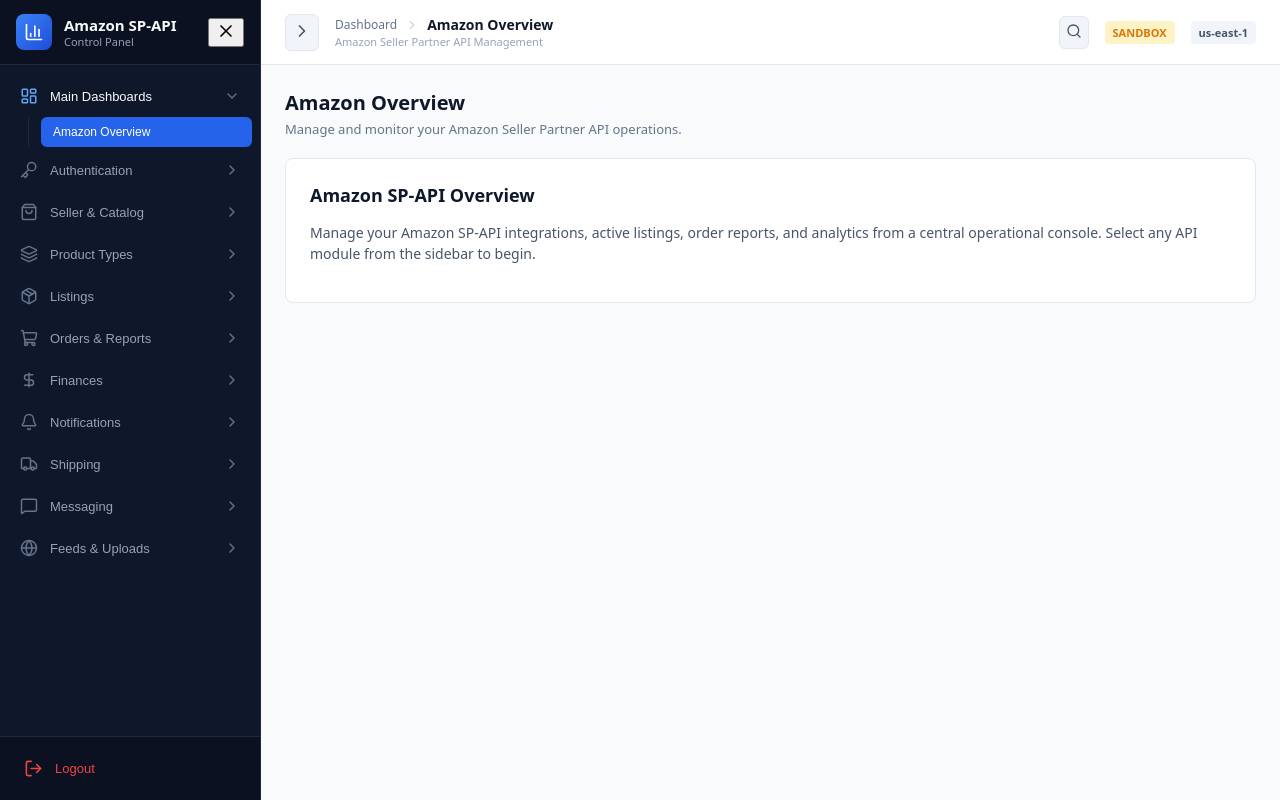
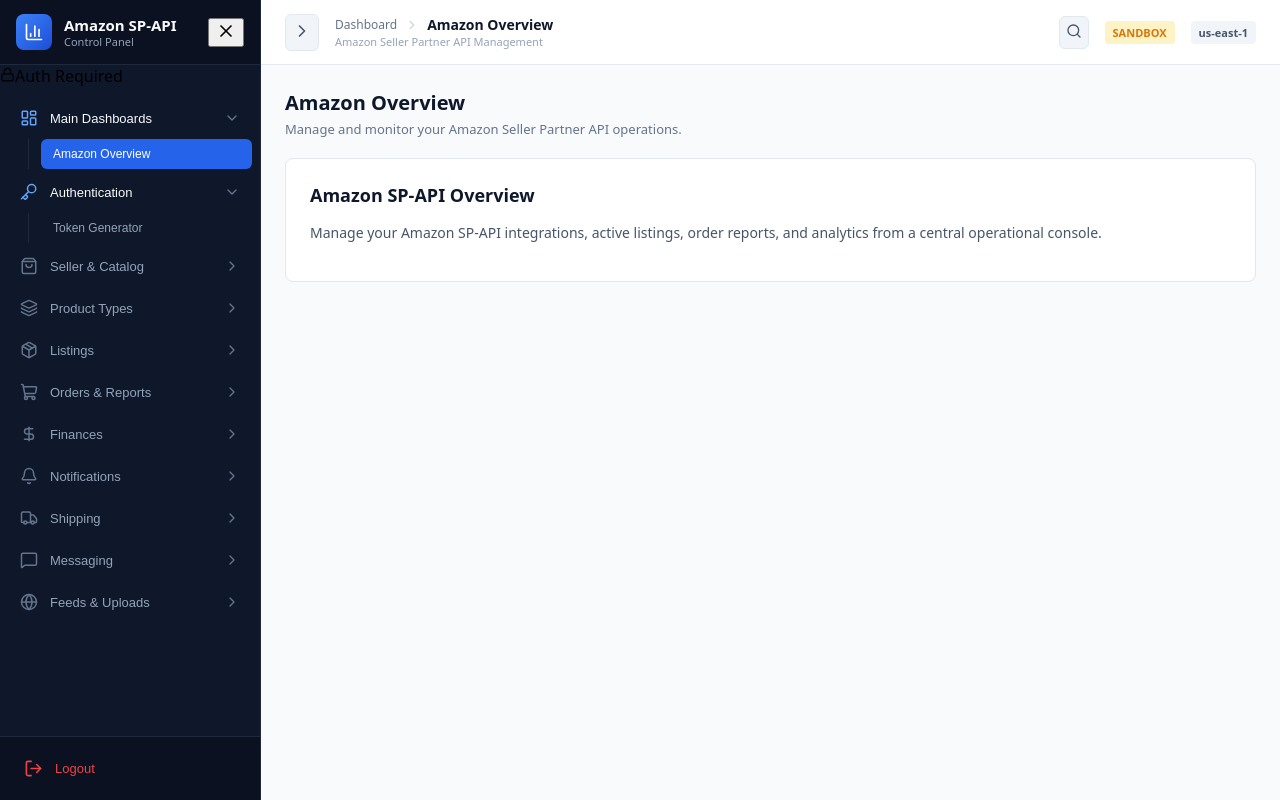
Before and after one commit to sherfuddinkhan/Dashboard-view-of-sales, a React (Create React App) app: page /marketplaces/amazon in a window 1280 px wide. Built offline with nearby package versions, Linux system fonts and the light colour scheme.

Commit message:
done 007

```diff
--- a/src/components/Amazon/AmazonDashboard.jsx
+++ b/src/components/Amazon/AmazonDashboard.jsx
@@ -1,9 +1,9 @@
-import React, { useState } from "react";
+import React, { useState, useEffect } from "react";
 import {
   BarChart3, Key, ShoppingBag, Layers,
   Package, ShoppingCart, DollarSign, Bell, Truck,
   MessageSquare, Globe, ChevronDown, ChevronRight, LayoutDashboard,
-  Menu, X, Search, LogOut
+  Menu, X, Search, LogOut, CheckCircle2, Lock
 } from "lucide-react";
 
 import "./AmazonDashboard.css";
@@ -45,13 +45,12 @@
 import ProductPricing from "./Listings APIs/ProductPricing";
 import Inventory from "./Pricing APIs/Inventory";
 
-// Inline Overview Component
 const AmazonOverview = () => (
   <div className="amazon-overview-card">
     <h2>Amazon SP-API Overview</h2>
     <p>
       Manage your Amazon SP-API integrations, active listings, order reports, and analytics
-      from a central operational console. Select any API module from the sidebar to begin.
+      from a central operational console.
     </p>
   </div>
 );
@@ -60,9 +59,19 @@
   const [activeTab, setActiveTab] = useState("amazon-dashboard");
   const [sidebarOpen, setSidebarOpen] = useState(true);
 
+  // Global Authentication State
+  const [accessToken, setAccessToken] = useState("");
+  const [awsAccessKey, setAwsAccessKey] = useState("");
+  const [awsSecretKey, setAwsSecretKey] = useState("");
+  const [region, setRegion] = useState("us-east-1");
+  const [environment, setEnvironment] = useState("sandbox");
+  const [marketplaceIds, setMarketplaceIds] = useState("ATVPDKIKX0DER");
+
+  const isAuthenticated = Boolean(accessToken && accessToken.trim() !== "");
+
   const [expanded, setExpanded] = useState({
     dashboards: true,
-    auth: false,
+    auth: true,
     seller: false,
     product: false,
     listings: false,
@@ -74,13 +83,24 @@
     feeds: false,
   });
 
-  // Global State Props
-  const [accessToken, setAccessToken] = useState("");
-  const [awsAccessKey, setAwsAccessKey] = useState("");
-  const [awsSecretKey, setAwsSecretKey] = useState("");
-  const [region, setRegion] = useState("us-east-1");
-  const [environment, setEnvironment] = useState("sandbox");
-  const [marketplaceIds, setMarketplaceIds] = useState("ATVPDKIKX0DER");
+  // Automatically expand ALL sidebar categories when authentication succeeds
+  useEffect(() => {
+    if (isAuthenticated) {
+      setExpanded({
+        dashboards: true,
+        auth: true,
+        seller: true,
+        product: true,
+        listings: true,
+        orders: true,
+        finances: true,
+        notifications: true,
+        shipping: true,
+        messaging: true,
+        feeds: true,
+      });
+    }
+  }, [isAuthenticated]);
 
   const commonProps = {
     accessToken,
@@ -102,6 +122,7 @@
       key: "dashboards",
       title: "Main Dashboards",
       icon: LayoutDashboard,
+      requiresAuth: false,
       items: [
         { id: "amazon-dashboard", label: "Amazon Overview", Component: AmazonOverview },
       ],
@@ -110,12 +131,14 @@
       key: "auth",
       title: "Authentication",
       icon: Key,
+      requiresAuth: false,
       items: [{ id: "token", label: "Token Generator", Component: AmazonTokenGenerator }],
     },
     {
       key: "seller",
       title: "Seller & Catalog",
       icon: ShoppingBag,
+      requiresAuth: true,
       items: [
         { id: "marketplace", label: "Marketplace Participations", Component: MarketplaceParticipations },
         { id: "catalogSearch", label: "Catalog Item Search", Component: CatalogSearch },
@@ -128,6 +151,7 @@
       key: "product",
       title: "Product Types",
       icon: Layers,
+      requiresAuth: true,
       items: [
         { id: "product-types-home", label: "Product Type Definition", Component: ProductTypeDefinitions },
         { id: "search-product-types", label: "Search Product Types", Component: SearchProductTypes },
@@ -138,6 +162,7 @@
       key: "listings",
       title: "Listings",
       icon: Package,
+      requiresAuth: true,
       items: [
         { id: "create-listing", label: "Create Listing", Component: CreateListing },
         { id: "get-listing", label: "Get Listing", Component: GetListing },
@@ -151,6 +176,7 @@
       key: "orders",
       title: "Orders & Reports",
       icon: ShoppingCart,
+      requiresAuth: true,
       items: [
         { id: "get-orders", label: "Get Orders", Component: Orders },
         { id: "get-order", label: "Get Order Details", Component: GetOrder },
@@ -163,12 +189,14 @@
       key: "finances",
       title: "Finances",
       icon: DollarSign,
+      requiresAuth: true,
       items: [{ id: "finances", label: "Financial Events", Component: Finances }],
     },
     {
       key: "notifications",
       title: "Notifications",
       icon: Bell,
+      requiresAuth: true,
       items: [
         { id: "notifications", label: "Overview", Component: Notifications },
         { id: "create-destination", label: "Create Destination", Component: CreateDestination },
@@ -180,6 +208,7 @@
       key: "shipping",
       title: "Shipping",
       icon: Truck,
+      requiresAuth: true,
       items: [
         { id: "shipping-home", label: "Overview", Component: Shipping },
         { id: "get-rates", label: "Get Rates", Component: GetRates },
@@ -191,6 +220,7 @@
       key: "messaging",
       title: "Messaging",
       icon: MessageSquare,
+      requiresAuth: true,
       items: [
         { id: "messaging-home", label: "Overview", Component: Messaging },
         { id: "message-templates", label: "Message Templates", Component: MessageTemplates },
@@ -201,6 +231,7 @@
       key: "feeds",
       title: "Feeds & Uploads",
       icon: Globe,
+      requiresAuth: true,
       items: [
         { id: "create-feed-doc", label: "Create Feed Document", Component: CreateFeedDocument },
         { id: "create-feed", label: "Create Feed", Component: CreateFeed },
@@ -228,7 +259,7 @@
         />
       )}
 
-      {/* Styled Sidebar */}
+      {/* Sidebar Navigation */}
       <aside className={`sidebar ${sidebarOpen ? "open" : "collapsed"}`}>
         <div className="sidebar-header">
           <div className="brand-wrapper">
@@ -251,6 +282,23 @@
           </button>
         </div>
 
+        {/* Authentication Status Banner in Sidebar */}
+        {sidebarOpen && (
+          <div className={`auth-status-bar ${isAuthenticated ? "authed" : "unauthed"}`}>
+            {isAuthenticated ? (
+              <>
+                <CheckCircle2 size={15} />
+                <span>Authenticated & Active</span>
+              </>
+            ) : (
+              <>
+                <Lock size={15} />
+                <span>Auth Required</span>
+              </>
+            )}
+          </div>
+        )}
+
         <div className="sidebar-content">
           {categories.map((category) => {
             const Icon = category.icon;
@@ -266,7 +314,7 @@
                   <div className="category-info">
                     <Icon
                       size={18}
-                      className={isExpanded ? "icon-active" : "icon-muted"}
+                      className={isAuthenticated || !category.requiresAuth ? "icon-active" : "icon-muted"}
                     />
                     {sidebarOpen && (
                       <span className="category-title">{category.title}</span>
@@ -285,16 +333,23 @@
                   <div className="submenu">
                     {category.items.map((item) => {
                       const isActive = activeTab === item.id;
+                      const isDisabled = category.requiresAuth && !isAuthenticated;
+
                       return (
                         <button
                           key={item.id}
+                          disabled={isDisabled}
                           onClick={() => {
-                            setActiveTab(item.id);
-                            if (window.innerWidth < 1024) {
-                              setSidebarOpen(false);
+                            if (!isDisabled) {
+                              setActiveTab(item.id);
+                              if (window.innerWidth < 1024) {
+                                setSidebarOpen(false);
+                              }
                             }
                           }}
-                          className={`submenu-button ${isActive ? "active" : ""}`}
+                          className={`submenu-button ${isActive ? "active" : ""} ${
+                            isDisabled ? "disabled" : ""
+                          }`}
                         >
                           {item.label}
                         </button>
@@ -310,15 +365,16 @@
         <div className="sidebar-footer">
           <button
             className="logout-button"
+            onClick={() => setAccessToken("")}
             title={!sidebarOpen ? "Logout" : ""}
           >
             <LogOut size={19} />
-            {sidebarOpen && <span>Logout</span>}
+            {sidebarOpen && <span>{isAuthenticated ? "Clear Token" : "Logout"}</span>}
           </button>
         </div>
       </aside>
 
-      {/* Main Content Area */}
+      {/* Main Panel Area */}
       <main className="main-area">
         <header className="top-navbar">
           <div className="navbar-left">
```
Also changed, not shown: src/components/Amazon/SellerCustomerlist.js (added).
